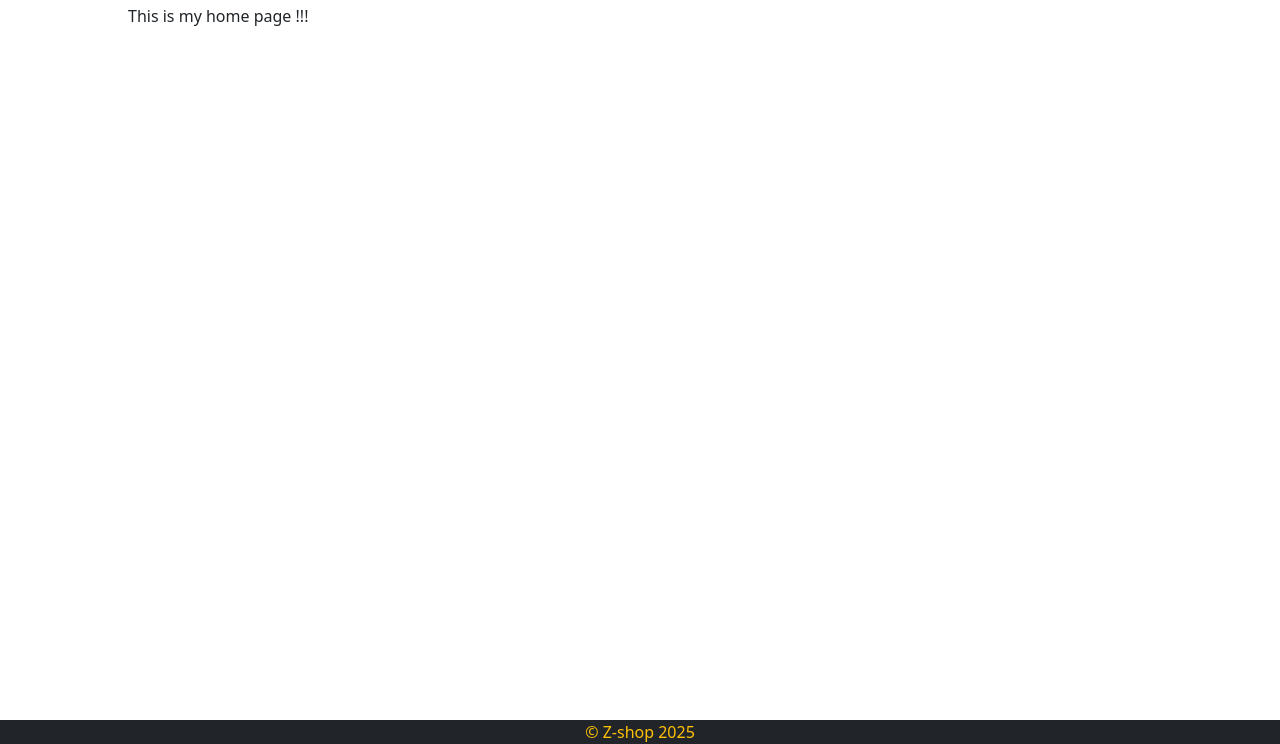
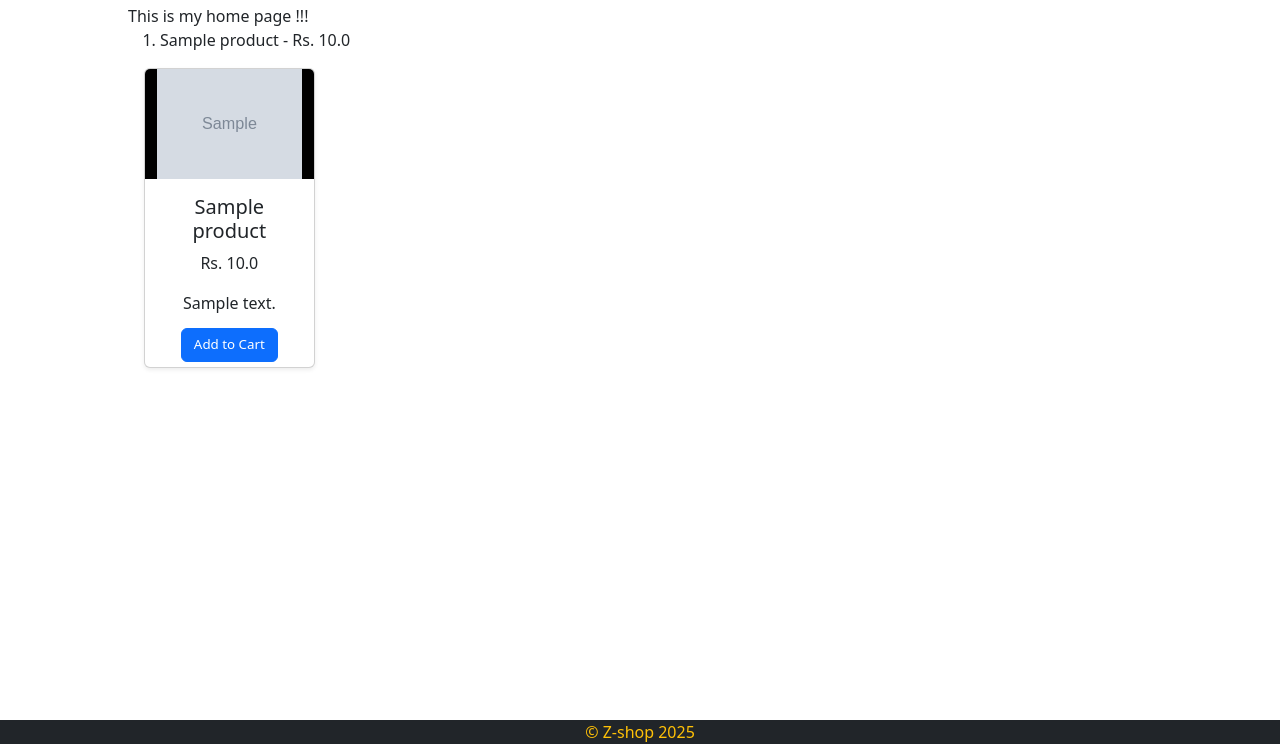
Before and after one commit to ananthakrishnanpta/shop-b420, a Django app: page / in a window 1280 px wide. Shown: the part 56-800 px from the top of the page. Run offline with Django 5.2, Linux system fonts and the light colour scheme; tables that the repository leaves empty hold one stand-in row (values such as "Sample post"); grey boxes marked "Sample" are stand-in pictures.

Commit message:
changes; added product view in home

```diff
--- a/zshop/mainapp/models.py
+++ b/zshop/mainapp/models.py
@@ -30,3 +30,7 @@ class Product(models.Model):
     desc = models.TextField(max_length=500)
     img = models.ImageField(upload_to='products/')
     stock = models.PositiveIntegerField()
+
+
+    def __str__(self):
+        return f"Product: {self.name}"
--- a/zshop/mainapp/templates/home.html
+++ b/zshop/mainapp/templates/home.html
@@ -8,4 +8,35 @@
 
 This is my home page !!!
 
+<ol>
+    {% for product in products %}
+
+    <li>{{product.name}} - Rs. {{product.price}}</li>
+
+    {% endfor %}
+</ol>
+
+<div class="container">
+    <div class="row">
+        {% for product in products %}
+        <div class="col-sm-2 card text-center shadow-sm mx-3">
+            <div class="row h-50">
+                <img class="card-img-top" src="{{product.img.url}}" alt="Picture of {{product.name}}">
+            </div>
+            <div class="row card-body h-50">
+                <h5>{{product.name}}</h5>
+                <p class="card-text">
+                    Rs. {{product.price}}
+                </p>
+                <p class="card-caption">
+                    {{product.desc}}
+                </p>
+            </div>
+            <a href="" class="btn btn-primary w-60 center ">Add to Cart</a>
+        </div>
+        {% endfor %}
+    </div>
+
+</div>
+
 {% endblock %}
--- a/zshop/mainapp/views.py
+++ b/zshop/mainapp/views.py
@@ -2,6 +2,9 @@ from django.shortcuts import render
 
 from django.template import loader
 from django.http import HttpResponse
+
+from .models import Product
+
 # Create your views here.
 
 
@@ -12,6 +15,8 @@ def homeView(request):
     # context data
     context = {
         # context data to be pulled from the DB
+        'products' : Product.objects.all()
+        # the above line of code is equivalent to SELECT * FROM product_table;
     }
     return HttpResponse(template.render(context, request))
 
--- a/zshop/static/css/style.css
+++ b/zshop/static/css/style.css
@@ -16,6 +16,27 @@ body {
         max-width: 80%;
 
         /* home page */
+        .container {
+            .row {
+                .card {
+                    height: 300px;
+                    display: flex;
+                    align-items: center;
+                    .row {
+                        height: 50%;
+                        img {
+                            height: 100%;
+                            background-color: black;
+                        }
+
+                    }
+                    a.btn {
+                        font-size: smaller;
+                        margin-bottom: 5px;
+                    }
+                }
+            }
+        }
 
         /* about page */
     }
```
Also changed, not shown: zshop/media/products/brown-shoes-isolated-white-background-studio.jpg (added), zshop/media/products/shoes.jpg (added).
